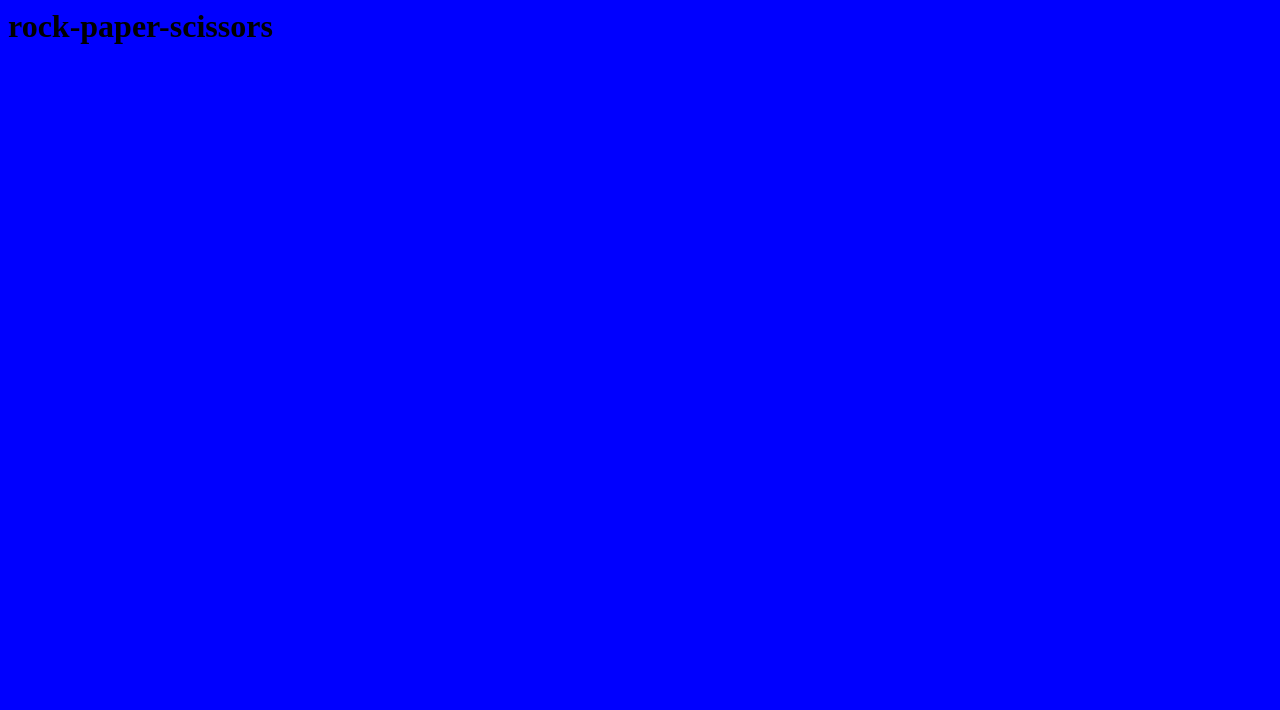
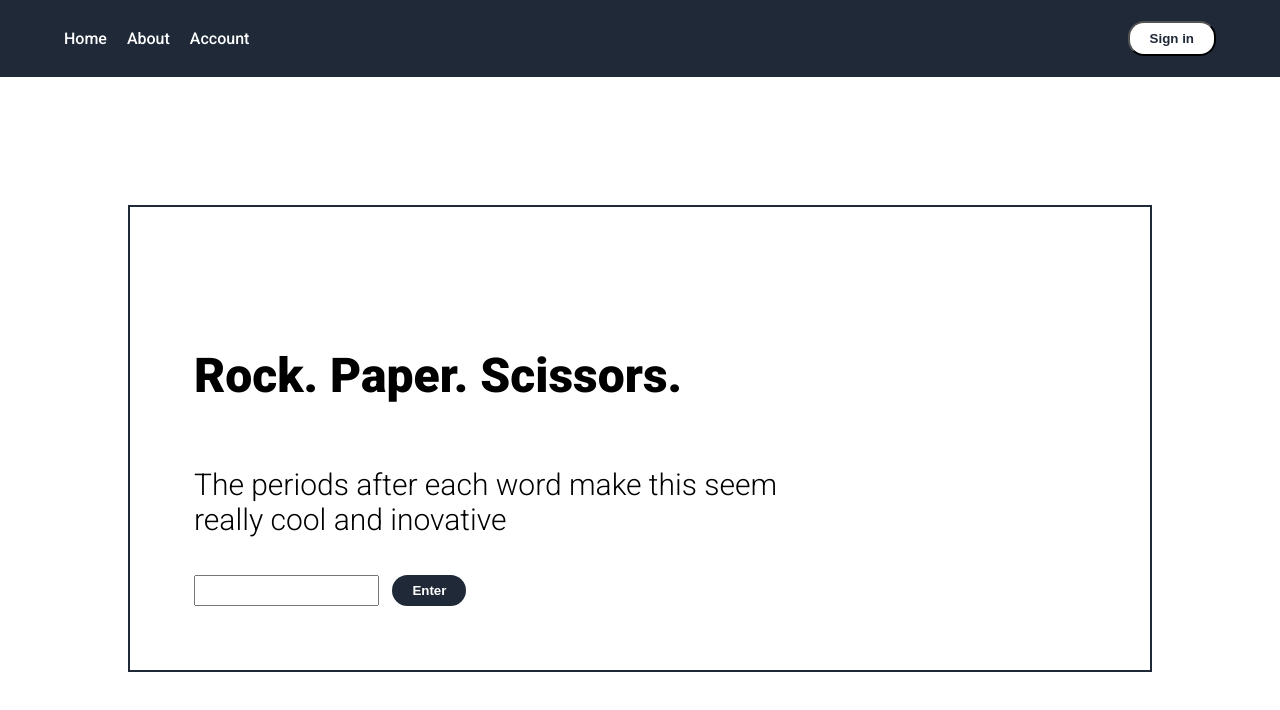
Before and after one commit to ozmorf/rock-paper-scissors, a plain HTML site: page index.html in a window 1280 px wide. Drawn offline with Linux system fonts and the light colour scheme.

Commit message:
add html structure, css styles, and basic js logic.

```diff
--- a/index.html
+++ b/index.html
@@ -2,12 +2,38 @@
     <head>
         <meta charset="UTF-8">
         <title>rock-paper-scissors</title>
+        <link rel="preconnect" href="https://fonts.googleapis.com">
+        <link rel="preconnect" href="https://fonts.gstatic.com" crossorigin>
+        <link href="https://fonts.googleapis.com/css2?family=Roboto:ital,wght@0,300;0,500;0,900;1,300&display=swap" rel="stylesheet">
         <link rel="stylesheet" href="styles.css">
     </head>
 
     <body>
-        <h1>rock-paper-scissors</h1>
+        <div class="navbar">
+            <div class="links">
+                <ul>
+                    <li><a href="">Home</a></li>
+                    <li><a href="">About</a></li>
+                    <li><a href="">Account</a></li>
+                </ul>
+            </div>
+            <div class="navbar-button">
+                <button>Sign in</button>
+            </div>
+        </div>
 
-        <script type="text/javascript" src="/index.js"></script>
+        <div class="content">
+            <div class="top">
+                <h1 class="header">Rock. Paper. Scissors.</h1>
+                <p>The periods after each word make this seem really cool and inovative</p>
+            </div>
+
+            <div class="input-area">
+                <input type="text" class="user-input">
+                <button type="submit" class="input-button">Enter</button>
+            </div>
+        </div>
+
+        <script type="text/javascript" src="index.js"></script>
     </body>
 </html>
--- a/index.js
+++ b/index.js
@@ -1,2 +1,4 @@
-console.log("rock paper scissors")
-alert("everything is okay in Mayberry")
+
+let elements = ["Rock", "Paper", "Scissors"]
+let computerNumber = Math.floor((Math.random() * 3))
+let computerChoice = elements[computerNumber]
--- a/styles.css
+++ b/styles.css
@@ -1,3 +1,82 @@
+* {
+    box-sizing: border-box;
+}
+
 body {
-    background-color: blue;
+    background-color: white;
+    font-family: Roboto, sans-serif;
+    margin: 0;
 }
+
+a {
+    text-decoration: none;
+    color: white;
+}
+
+ul {
+    list-style-type: none;
+    padding-left: 0;
+}
+
+button {
+    border-radius: 16px;
+    padding: 8px 20px;
+    font-weight: bold;
+}
+
+.navbar {
+    display: flex;
+    justify-content: space-between;
+    align-items: center;
+    padding: 1% 5%;
+    color: white;
+    background-color: #1F2937;
+}
+
+.navbar button {
+    background-color: white;
+    color:#1F2937;
+}
+
+.links ul{
+    display: flex;
+    justify-content: center;
+    gap: 20px;
+}
+
+.content{
+    margin: 10%;
+    padding: 5%;
+    border: 2px solid #1F2937;
+}
+
+.top {
+    display: flex;
+    flex-direction: column;
+    justify-content: center;
+    align-items: flex-start;
+    margin: 5% auto 1% auto;
+}
+
+.header {
+    font-size: 3em;
+    font-weight: bold;
+}
+
+.top p {
+    max-width: 70%;
+    font-size: 30px;
+    font-weight: lighter;
+}
+
+.input-area {
+    display: flex;
+    justify-content: flex-start;
+}
+
+.input-button {
+    margin: 0 1.5%;
+    background-color: #1F2937;
+    color: white;
+    border: 2px white;
+}
```
